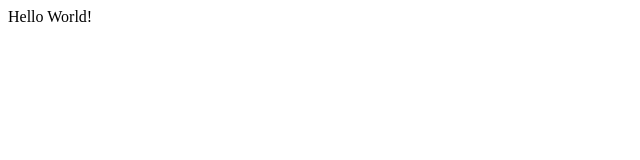
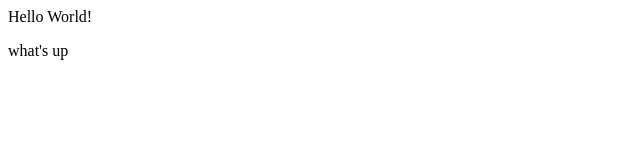
Before and after one commit to kshitijkayal/localrepo, a plain HTML site: page index.html in a window 1280 px wide. Shown: the full height of the page, 0-640 px from the left. Drawn offline with Linux system fonts and the light colour scheme.

Commit message:
Add new feature

```diff
--- a/index.html
+++ b/index.html
@@ -1 +1,2 @@
 <p> Hello World!</p>
+<p> what's up </p>
```
